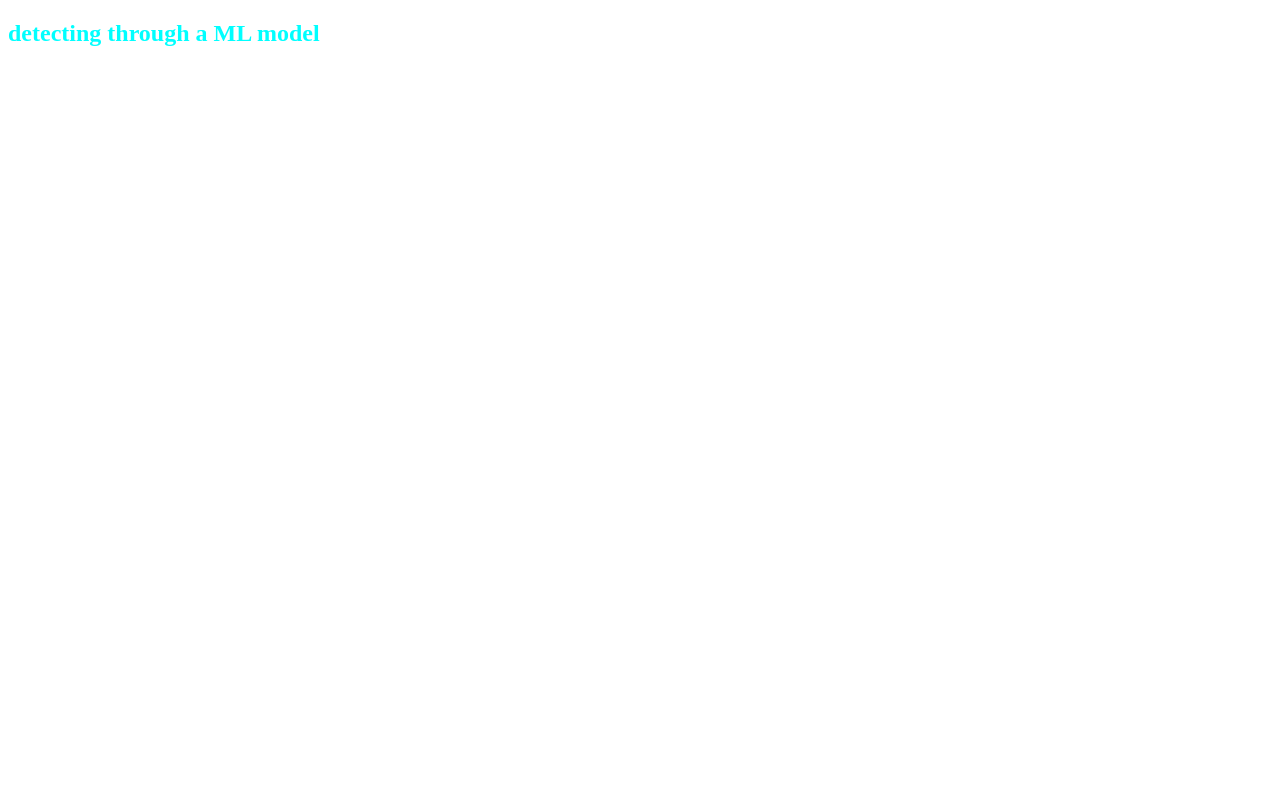
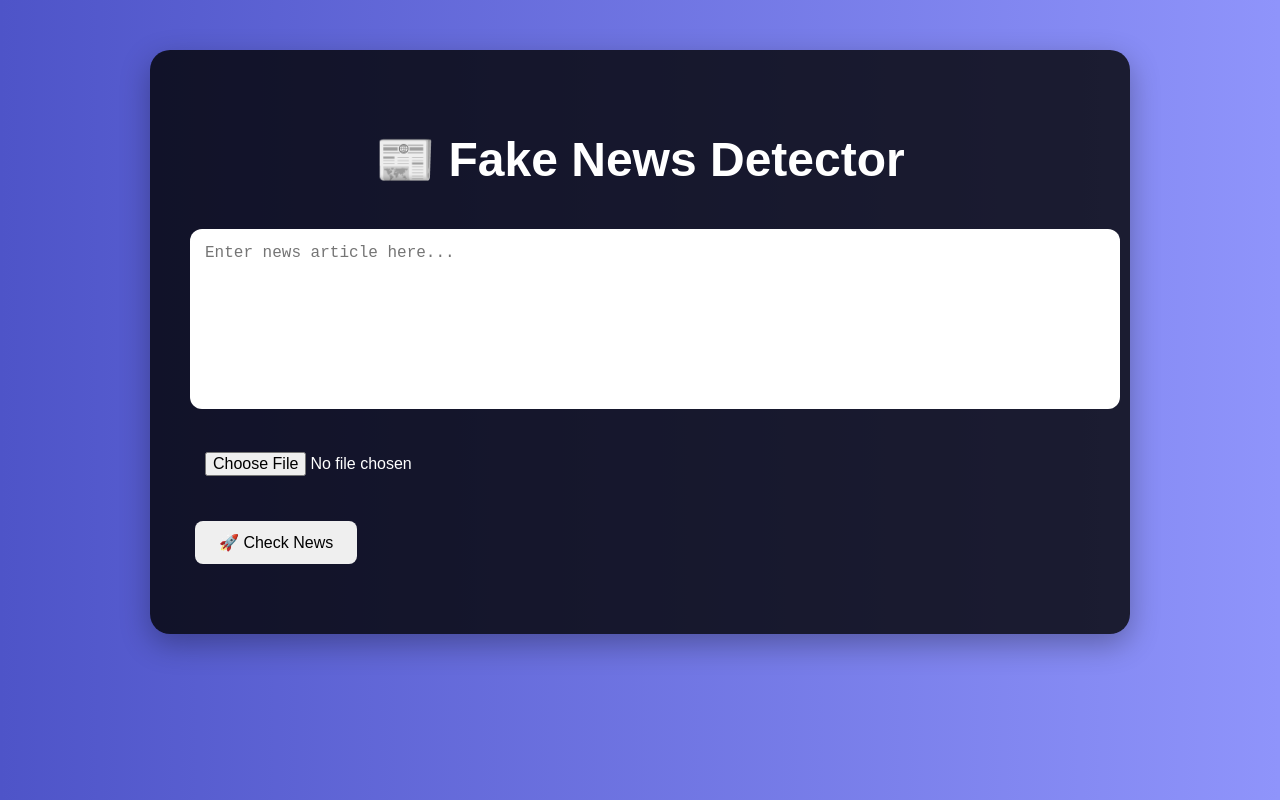
Before and after one commit to amit-8592/fake-news-detection, a plain HTML site: page index.html in a window 1280 px wide. Drawn offline with Linux system fonts and the light colour scheme.

Commit message:
add some coding section

```diff
--- a/index.html
+++ b/index.html
@@ -7,7 +7,21 @@
     <link rel="stylesheet" href="style.css">
 </head>
 <body>
-    <h2> detecting through a ML model </h2>
+      <div class="container">
+        <h1>📰 Fake News Detector</h1>
+
+        <form id="newsForm" enctype="multipart/form-data">
+            <textarea name="news_text" placeholder="Enter news article here..."></textarea>
+            <input type="file" name="news_image" accept="image/*">
+            <button type="submit">🚀 Check News</button>
+        </form>
+
+        <div id="result" class="result"></div>
+
+        <div id="fact-check" class="result"></div>
+
+        <div id="votes" class="result"></div>
+    </div>
 
 </body>
 </html>
--- a/style.css
+++ b/style.css
@@ -1,3 +1,83 @@
-h2 {
-    color: aqua;
-}
+      body {
+            font-family: 'Poppins', sans-serif;
+            margin: 0;
+            padding: 0;
+            background: linear-gradient(to right, #4e54c8, #8f94fb);
+            color: #fff;
+            line-height: 1.6;
+            animation: fadeIn 1s ease-in-out;
+        }
+        .container {
+            max-width: 900px;
+            margin: 50px auto;
+            padding: 40px;
+            background: rgba(0, 0, 0, 0.8);
+            border-radius: 20px;
+            box-shadow: 0 10px 30px rgba(0, 0, 0, 0.3);
+            animation: slideIn 0.8s ease-in-out;
+        }
+        @keyframes fadeIn {
+            from { opacity: 0; }
+            to { opacity: 1; }
+        }
+        @keyframes slideIn {
+            from { transform: translateY(30px); opacity: 0; }
+            to { transform: translateY(0); opacity: 1; }
+        }
+        h1 {
+            text-align: center;
+            font-size: 3rem;
+            margin-bottom: 30px;
+        }
+        textarea, input[type="file"] {
+            width: 100%;
+            margin-bottom: 20px;
+            padding: 15px;
+            border-radius: 12px;
+            border: none;
+            font-size: 1rem;
+            outline: none;
+            transition: box-shadow 0.3s;
+        }
+        textarea {
+            height: 150px;
+            resize: none;
+        }
+        textarea:focus, input[type="file"]:focus {
+            box-shadow: 0 0 10px #6a11cb;
+        }
+        button {
+            padding: 12px 24px;
+            margin: 10px 5px;
+            border: none;
+            border-radius: 8px;
+            cursor: pointer;
+            font-size: 1rem;
+            transition: background 0.3s, transform 0.2s;
+        }
+        button:hover {
+            background: #6a11cb;
+            color: #fff;
+            transform: scale(1.05);
+        }
+        .result {
+            margin-top: 20px;
+        }
+        .vote-buttons {
+            margin-top: 20px;
+            display: flex;
+            gap: 10px;
+        }
+        .loader {
+            border: 4px solid rgba(255, 255, 255, 0.3);
+            border-top: 4px solid #6a11cb;
+            border-radius: 50%;
+            width: 40px;
+            height: 40px;
+            animation: spin 1s linear infinite;
+            margin: 20px auto;
+        }
+        @keyframes spin {
+            0% { transform: rotate(0deg); }
+            100% { transform: rotate(360deg); }
+        }
```
